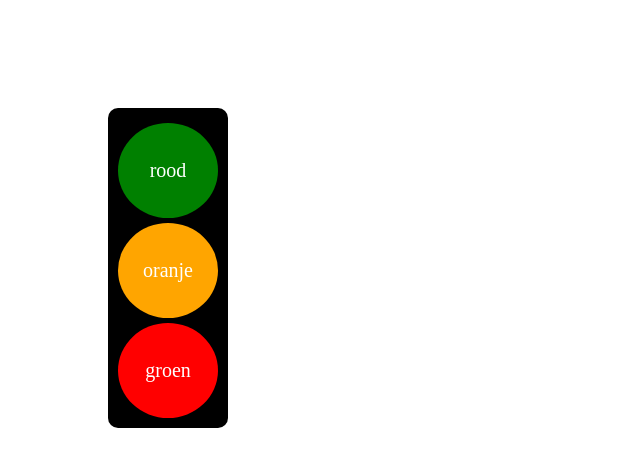
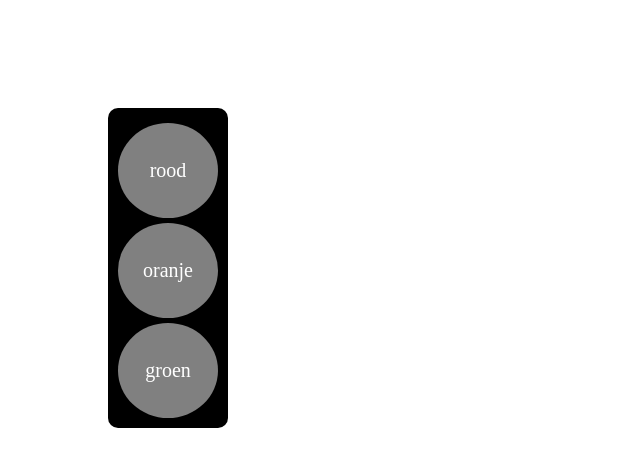
Before and after one commit to ROC-van-Amsterdam-College-Amstelland/student_js-op3-les-1-kimmieee2003, a plain HTML site: page opdracht01/index.html in a window 1280 px wide. Shown: the whole page, without its empty margins (0-640 px from the left). Drawn offline with Linux system fonts and the light colour scheme.

Commit message:
opdracht 3 af

```diff
--- a/opdracht01/js/script.js
+++ b/opdracht01/js/script.js
@@ -8,17 +8,4 @@ window.onload = function () {
     document.getElementById("light-middle").innerHTML = maybe;
     document.getElementById("light-bottom").innerHTML = go;
 
-    if (go = "groen") {
-        document.getElementById("light-top").style.backgroundColor = "green";
-
-
-    }
-
-    if (maybe = "oranje") {
-        document.getElementById("light-middle").style.backgroundColor = "orange";
-    }
-
-    if (stop = "red") {
-        document.getElementById("light-bottom").style.backgroundColor = "red";
-    }
 }
```
Also changed, not shown: opdracht03/index.html (+4 -1 lines), opdracht03/js/script.js (+7 -6 lines).
